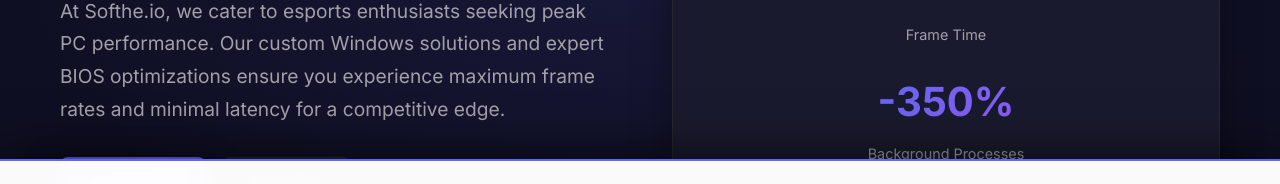
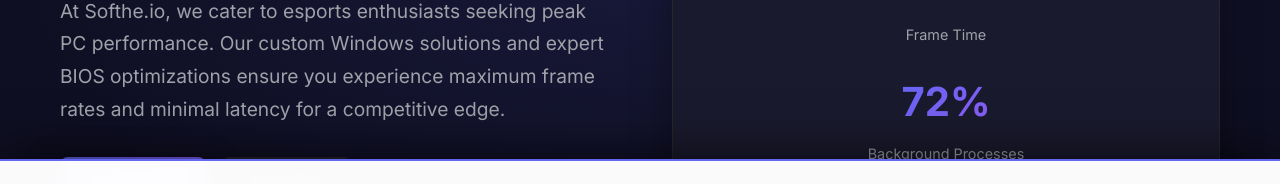
Before and after one commit to gangan668/softhe.io, a React (Vite) app in the folder react-app/: page / in a window 1280 px wide. Shown: the part 334-518 px from the top of the page. Built offline with nearby package versions, Linux system fonts and the light colour scheme; no server answers.

Commit message:
Fix background processes metric from -350% to 72%
Change mathematically incorrect -350% to the correct 72% reduction
in background processes metric on home page.

```diff
--- a/react-app/src/pages/Home.jsx
+++ b/react-app/src/pages/Home.jsx
@@ -31,7 +31,7 @@ function Home() {
 								<span className="metric-label">Frame Time</span>
 							</div>
 							<div className="performance-metric">
-								<span className="metric-value">-350%</span>
+								<span className="metric-value">72%</span>
 								<span className="metric-label">Background Processes</span>
 							</div>
 						</div>
```
